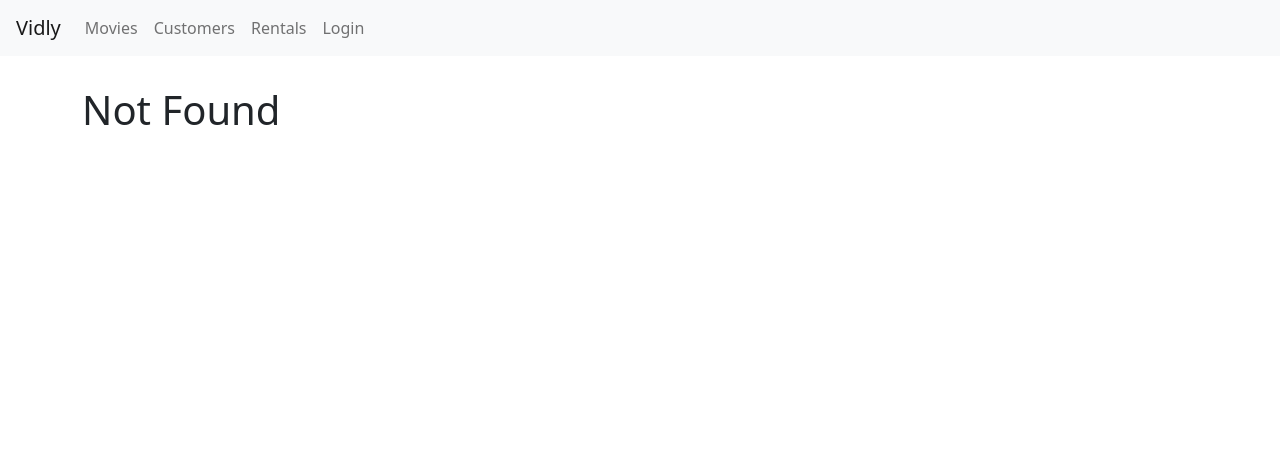
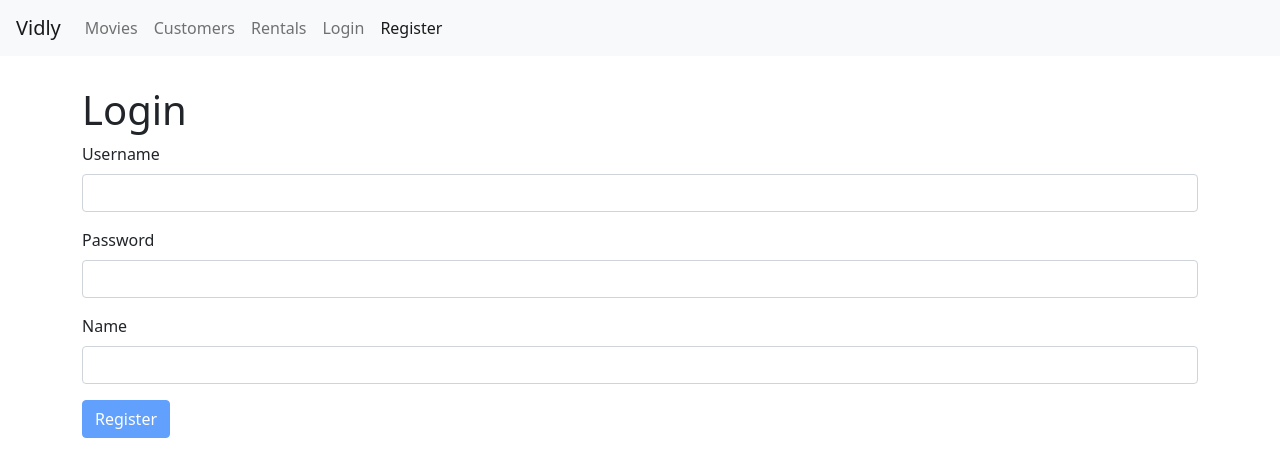
Before and after one commit to jtorresl79c/react-movies-lists-forms, a React (Create React App) app: page /register in a window 1280 px wide. Before the commit this address led to /not-found. Shown: the top 476 px of the page. Built offline with nearby package versions, Linux system fonts and the light colour scheme.

Commit message:
20 y 21. Se hizo un ejercisio para crear un formulario de registro (registerForm.jsx) usando el componente form.jsx, se escribio muy poco codigo gracias a los componentes reutilizables

```diff
--- a/src/App.js
+++ b/src/App.js
@@ -7,6 +7,7 @@
 import NotFound from "./components/notFound";
 import NavBar from "./components/navBar";
 import LoginForm from "./components/loginForm";
+import RegisterForm from "./components/registerForm";
 import "./App.css";
 
 class App extends Component {
@@ -16,6 +17,7 @@
                 <NavBar />
                 <main className="container">
                     <Switch>
+                        <Route path="/register" component={RegisterForm} />
                         <Route path="/login" component={LoginForm} />
                         <Route path="/movies/:id" component={MovieForm} />
                         <Route path="/movies" component={Movies} />
--- a/src/components/navBar.jsx
+++ b/src/components/navBar.jsx
@@ -32,6 +32,9 @@
                     <NavLink className="nav-item nav-link" to="/login">
                         Login
                     </NavLink>
+                    <NavLink className="nav-item nav-link" to="/register">
+                        Register
+                    </NavLink>
                 </div>
             </div>
         </nav>
--- /dev/null
+++ b/src/components/registerForm.jsx
@@ -0,0 +1,57 @@
+import React from 'react'
+import Form from './common/form'
+import Joi from 'joi-browser'
+
+export default class registerForm extends Form {
+    constructor(props) {
+        super(props)
+        this.state = {
+            // this.data SIEMPRE debe de existir, pero lo que esta dentro puede tener el nombre que querramos
+            data: { username: '', password: '', name: '' },
+            errors: {}
+        }
+    }
+
+    // 'schema' siempre tiene que estar, porque para cada componente seran propieades diferentes las que querremos validar,
+    // tambien porque form.jsx manda a llamar a this.schema, por lo que si lo omitimos el programa tronara
+    schema = {
+        username: Joi.string()
+            .required()
+            .label('Username'),
+        // .label solo cambia la primera palabra, la primera palara es el nombre de la propiedad, por default
+        // se mostraria -- "username" is not allowed to be empty -- PERO al poner label() ahora se ve -- "Username" is not allowed to be empty --
+        // mismo caso para password (la propiedad abajo)
+        password: Joi.string()
+            .required()
+            .min(5)
+            .label('Password'),
+        name: Joi.string().required()
+            .label('Name')
+
+    }
+
+    // doSubmit() tambien tiene que estar siempre, porque no siempre vamos a querer hacer lo mismo cuando enviemos un
+    // formulario (tambien porque al darle submit este se ejecuta en el form.jsx)
+    doSubmit = () => {
+        const username = this.state.data.username
+        console.log(username)
+    }
+
+    render() {
+        return (
+            <div>
+                <h1>Login</h1>
+                <form onSubmit={this.handleSubmit}>
+                    {/* El primer parametro SIEMPRE tiene que ser igual al nombre de la propiedad dentro del this.data */}
+                    {this.renderInput('username', 'Username')}
+                    {/* El tercer parametro es opcional, indica el type del input, por default es text */}
+                    {this.renderInput('password', 'Password', 'password')}
+                    {this.renderInput('name', 'Name')}
+
+
+                    {this.renderButton('Register')}
+                </form>
+            </div>
+        )
+    }
+}
```
